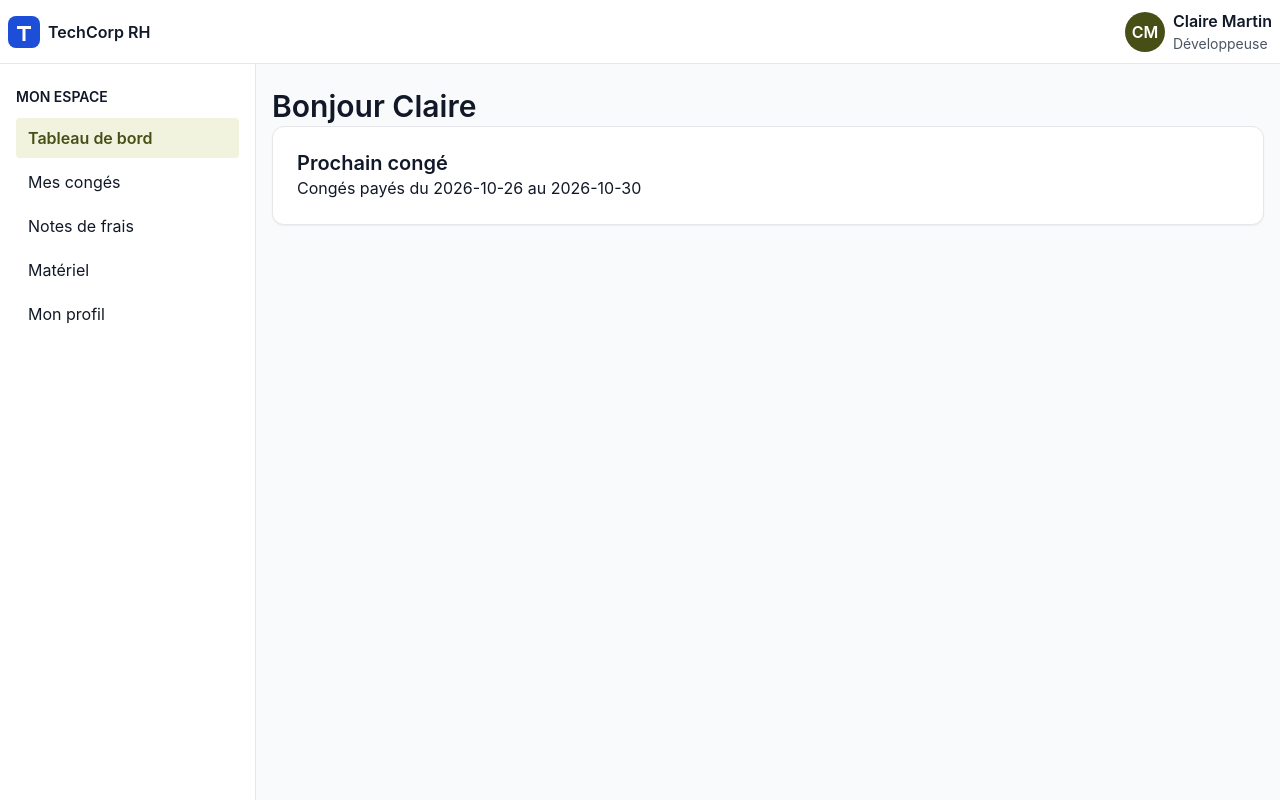
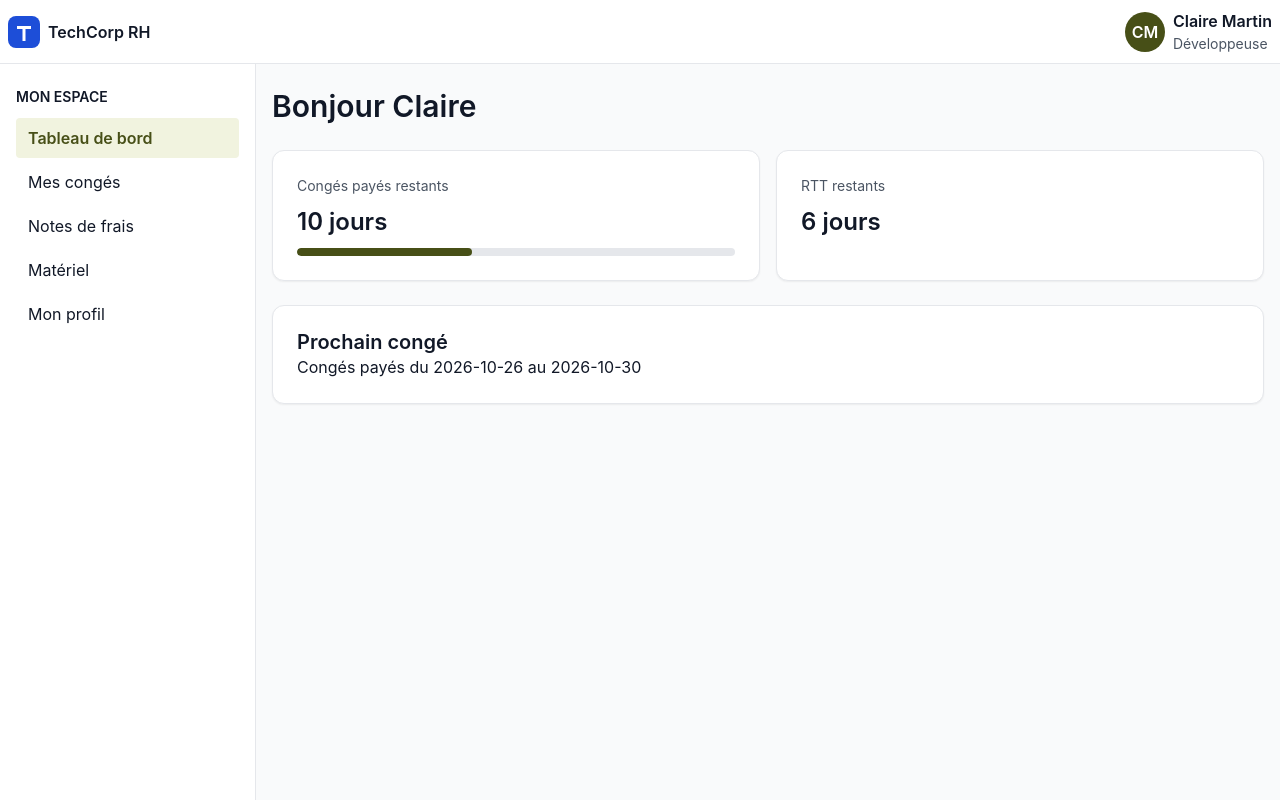
Before and after one commit to yassin-f12/cours_dev_m2i, an Angular app in the folder cours_frameworks/frontend/: page / in a window 1280 px wide. Built offline with nearby package versions, Linux system fonts and the light colour scheme.

Commit message:
feat(dashboard): ajoute les composants StatCard et StatusBadge

```diff
--- a/cours_frameworks/frontend/src/app/app.html
+++ b/cours_frameworks/frontend/src/app/app.html
@@ -47,6 +47,15 @@
     <div class="container">
       <h1>Bonjour {{ currentUser.firstName }}</h1>
 
+      <ul class="grid-auto stats-list" role="list">
+        <li>
+          <app-stat-card label="Congés payés restants" [value]="10" unit="jours" [max]="25" />
+        </li>
+        <li>
+          <app-stat-card label="RTT restants" [value]="6" unit="jours" />
+        </li>
+      </ul>
+
       <section class="card" aria-labelledby="titre-prochain-conge">
         <h2 id="titre-prochain-conge">Prochain congé</h2>
         <p>
--- a/cours_frameworks/frontend/src/app/app.ts
+++ b/cours_frameworks/frontend/src/app/app.ts
@@ -3,9 +3,10 @@ import { RouterOutlet } from '@angular/router';
 import { Sidebar } from './layout/sidebar/sidebar';
 import { Employee } from './models/employee';
 import { LEAVE_TYPE_LABELS, LeaveRequest } from './models/leave-request';
+import { StatCard } from './features/dashboard/stat-card/stat-card';
 
 @Component({
-  imports: [RouterOutlet, Sidebar],
+  imports: [RouterOutlet, Sidebar, StatCard],
   selector: 'app-root',
   styleUrl: './app.css',
   templateUrl: './app.html',
--- /dev/null
+++ b/cours_frameworks/frontend/src/app/features/dashboard/stat-card/stat-card.html
@@ -0,0 +1,15 @@
+<span class="stat__label">{{ label() }}</span>
+<span class="stat__value">
+  {{ value() }}
+  @if (unit()) {
+    <span class="stat__unit">{{ unit() }}</span>
+  }
+</span>
+@if (percent() !== null) {
+  <div class="bar" aria-hidden="true">
+    <div class="bar__fill" [style.width.%]="percent()"></div>
+  </div>
+}
+@if (hint()) {
+  <span class="stat__hint">{{ hint() }}</span>
+}
--- /dev/null
+++ b/cours_frameworks/frontend/src/app/features/dashboard/stat-card/stat-card.ts
@@ -0,0 +1,24 @@
+import { Component, computed, input } from '@angular/core';
+
+@Component({
+  selector: 'app-stat-card',
+  templateUrl: './stat-card.html',
+  host: { class: 'card stat' },
+})
+export class StatCard {
+  readonly label = input.required<string>();
+  readonly value = input.required<string | number>();
+  readonly unit = input('');
+  readonly hint = input('');
+  readonly max = input<number>();
+
+  protected readonly percent = computed(() => {
+    const max = this.max();
+    const value = Number(this.value());
+    if (!max || Number.isNaN(value)) {
+      return null;
+    }
+    // Borne entre 0 et 100 : un solde negatif ne doit pas casser la barre.
+    return Math.min(100, Math.max(0, (value / max) * 100));
+  });
+}
--- a/cours_frameworks/frontend/src/app/models/leave-request.ts
+++ b/cours_frameworks/frontend/src/app/models/leave-request.ts
@@ -18,3 +18,10 @@ export const LEAVE_TYPE_LABELS: Record<LeaveType, string> = {
   sick: 'Maladie',
   unpaid: 'Sans solde',
 };
+
+export const LEAVE_STATUS_LABELS: Record<LeaveStatus, string> = {
+  pending: 'En attente',
+  'manager-approved': 'Validée par le manager',
+  approved: 'Approuvée',
+  rejected: 'Refusée',
+};
--- a/cours_frameworks/frontend/src/styles/base.css
+++ b/cours_frameworks/frontend/src/styles/base.css
@@ -32,6 +32,7 @@ h4 {
 
 h1 {
   font-size: var(--text-2xl);
+  margin-bottom: var(--space-5);
 }
 
 h2 {
--- a/cours_frameworks/frontend/src/styles/components.css
+++ b/cours_frameworks/frontend/src/styles/components.css
@@ -93,7 +93,7 @@
 }
 
 .badge::before {
-  content: "";
+  content: '';
   width: 0.5rem;
   height: 0.5rem;
   border-radius: 50%;
@@ -329,7 +329,7 @@
   background-color: var(--color-surface-muted);
 }
 
-.nav__link[aria-current="page"] {
+.nav__link[aria-current='page'] {
   color: var(--color-primary);
   background-color: var(--color-primary-soft);
   font-weight: var(--weight-semibold);
@@ -359,6 +359,7 @@
   display: flex;
   flex-direction: column;
   gap: var(--space-2);
+  height: 100%;
 }
 
 .stat__label {
@@ -377,6 +378,26 @@
   gap: var(--space-3);
   margin: 0;
   padding: 0;
+}
+
+.stats-list {
+  margin: 0 0 var(--space-5);
+  padding: 0;
+  list-style: none;
+}
+
+.bar {
+  height: 0.5rem;
+  overflow: hidden;
+  border-radius: var(--radius-full);
+  background-color: var(--color-border);
+}
+
+.bar__fill {
+  height: 100%;
+  border-radius: inherit;
+  background-color: var(--color-primary);
+  transition: width var(--transition);
 }
 
 .list__item {
@@ -495,9 +516,9 @@ tbody tr:hover {
   outline-offset: 2px;
 }
 
-.input[aria-invalid="true"],
-.select[aria-invalid="true"],
-.textarea[aria-invalid="true"] {
+.input[aria-invalid='true'],
+.select[aria-invalid='true'],
+.textarea[aria-invalid='true'] {
   border-color: var(--color-danger);
 }
 
@@ -599,7 +620,7 @@ tbody tr:hover {
   text-align: center;
 }
 
-.dropzone input[type="file"] {
+.dropzone input[type='file'] {
   width: 100%;
 }
 
```
Also changed, not shown: cours_frameworks/frontend/src/app/core/mock-data.ts (added, +103 -0 lines), cours_frameworks/frontend/src/app/shared/status-badge/status-badge.ts (added, +20 -0 lines), 2 other files (tests, documents, lock files or other folders).
